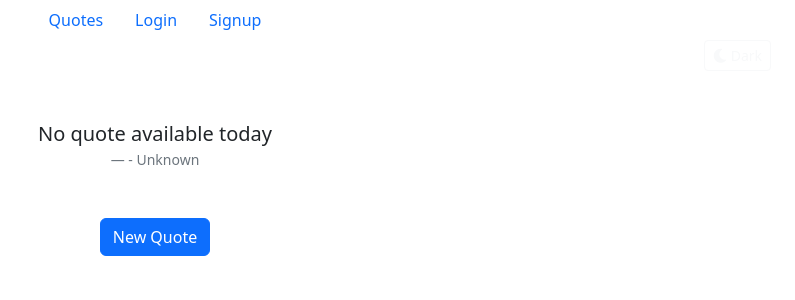
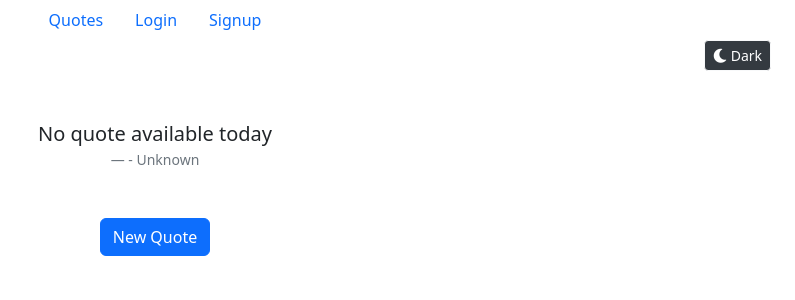
Before and after one commit to emersonnn314/dailydrive, a Django app: page / in a window 1280 px wide. Shown: the top 300 px of the page, without its empty margins (485-1280 px from the left). Run offline with Django 5.2, Linux system fonts and the light colour scheme; data that the repository does not hold is empty; some libraries are stand-ins or nearby versions.

Commit message:
Add styling for theme button

```diff
--- a/quotes/templates/base.html
+++ b/quotes/templates/base.html
@@ -15,6 +15,13 @@
     <meta name="viewport" content="width=device-width, initial-scale=1.0" />
     {% comment %}font icons{% endcomment %}
     <link rel="stylesheet" href="https://cdnjs.cloudflare.com/ajax/libs/font-awesome/5.15.3/css/all.min.css" />
+
+      <style>
+    #theme-button {
+      background-color: #343a40; /* Set an initial background color */
+      color: #fff; /* Set an initial text color */
+    }
+  </style>
   </head>
 
   <body>
```
